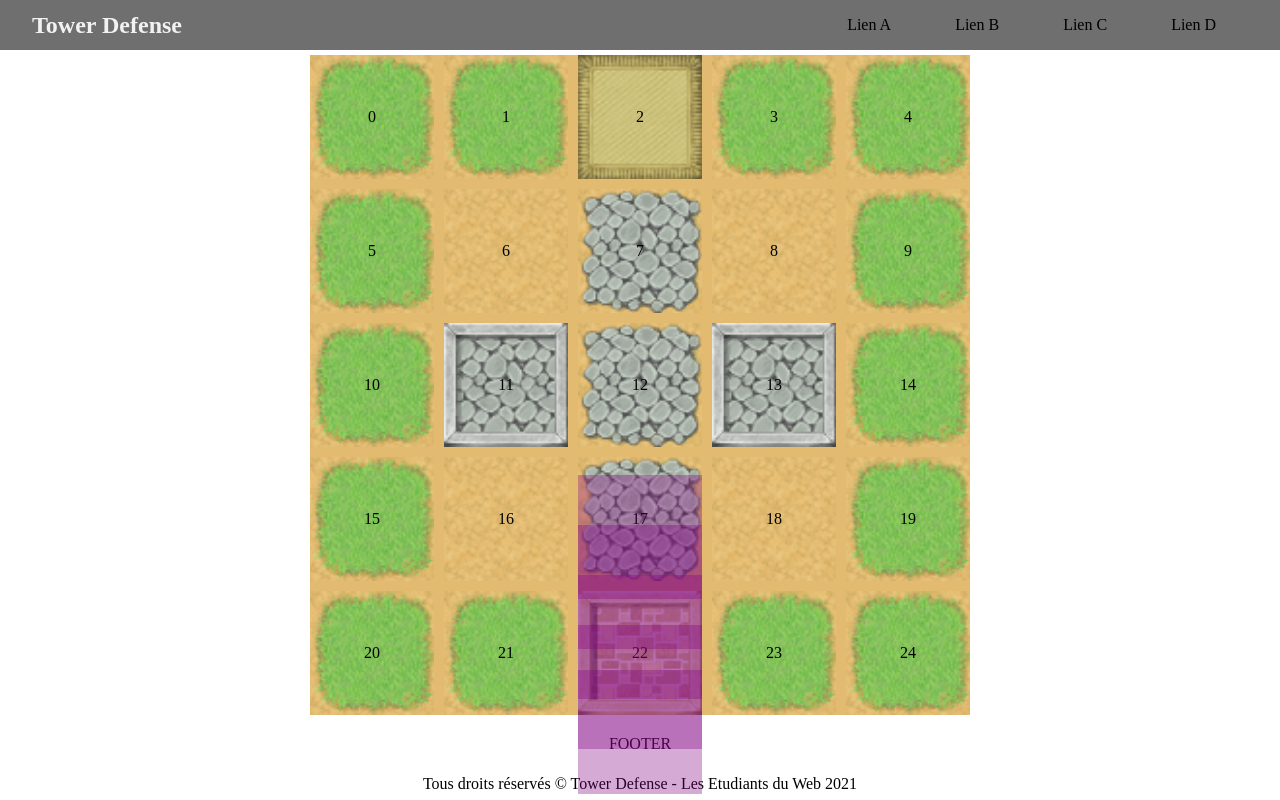
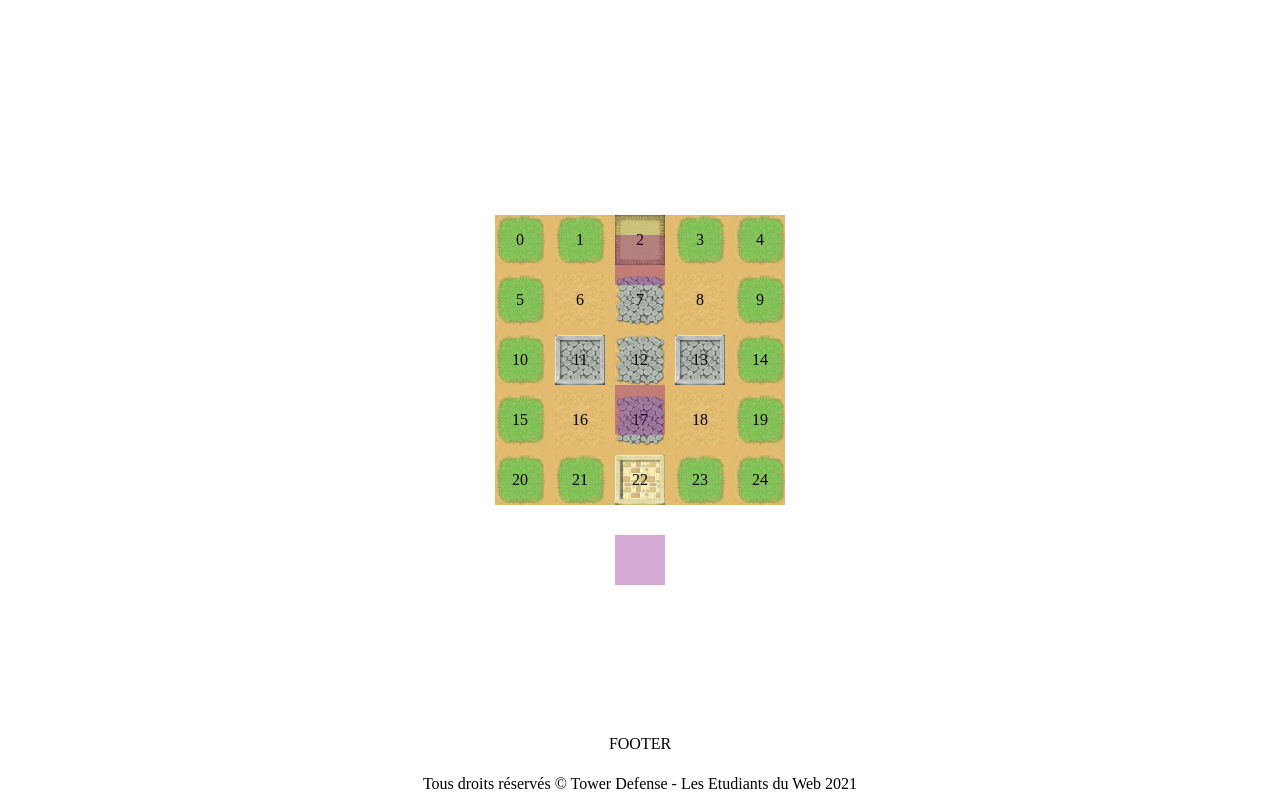
Before and after one commit to LesEtudiantsDuWeb/tower-defense, a website with bundled scripts: page index.html in a window 1280 px wide. Built offline with nearby package versions, Linux system fonts and the light colour scheme.

Commit message:
remove header, add constants and comments, little fix css, fix launch wave

```diff
--- a/index.html
+++ b/index.html
@@ -9,7 +9,7 @@
         <script src="scripts/index.js" type="module"></script>
     </head>
     <body>
-        <header class="header">
+        <!-- <header class="header">
             <h2 class="title">Tower Defense</h2>
             <nav class="primary">
                 <a href="#" class="link">
@@ -25,7 +25,7 @@
                     Lien D
                 </a>
             </nav>
-        </header>
+        </header> -->
 
         <div class="container">
             <div id="map" class="map"></div>
--- a/scripts/Game.js
+++ b/scripts/Game.js
@@ -61,8 +61,6 @@ export default class Game {
     }
 
     updateStates() {
-        this.timestamp;
-
         this.currentMap.updateStates(this.timestamp);
     }
 
--- a/scripts/Map.js
+++ b/scripts/Map.js
@@ -1,6 +1,7 @@
 import utils from './utils.js';
 import Tile from './Tile.js';
 import Wave from './Wave.js';
+import C from './constants.js';
 
 /**
  * La classe Map gère tout ce qui est en rapport avec la map.
@@ -63,7 +64,7 @@ export default class Map {
         this.jsonMonsters = jsonMonsters;
 
         /**
-         * Vague courante
+         * Vague courante, démarre à -1
          * @type number
          */
         this.currentWaveIndex = -1;
@@ -100,9 +101,17 @@ export default class Map {
     generateWave() {
         console.log('Génération de la vague', this.currentWaveIndex);
         // NOTE modifier map par routes ?
-        return new Wave({ ...this.waves[this.currentWaveIndex], jsonMonsters: this.jsonMonsters, map: this, waveNumber: this.currentWaveIndex });
+        return new Wave({
+            ...this.waves[this.currentWaveIndex],
+            jsonMonsters: this.jsonMonsters,
+            map: this,
+            waveNumber: this.currentWaveIndex,
+        });
     }
 
+    /**
+     * Passe à la vague suivante
+     */
     nextWave() {
         if (this.finished) return;
 
@@ -122,6 +131,7 @@ export default class Map {
         // Modifie les variables CSS pour adapter le grid en fonction du nombre de cases en X et Y
         this.element.style.setProperty('--nbColumns', this.nbTiles.x);
         this.element.style.setProperty('--nbRows', this.nbTiles.y);
+        this.element.style.setProperty('--tile-size', C.TILE_DEFAULT_SIZE);
 
         // Ajoute les cases dans la map
         utils.appendChilds(
@@ -150,6 +160,10 @@ export default class Map {
         this.waveIteration((wave) => wave.updateStates(timestamp));
     }
 
+    /**
+     * Boucle le tableau des vagues de monstres actuellement sur la carte
+     * @param {void} fn
+     */
     waveIteration(fn) {
         this.currentWaves.forEach(fn);
     }
--- a/scripts/Wave.js
+++ b/scripts/Wave.js
@@ -1,5 +1,6 @@
 import Monster from './Monster.js';
 import utils from './utils.js';
+import C from './constants.js';
 
 /**
  * La classe Wave gère l'ensemble de la vague.
@@ -72,7 +73,14 @@ export default class Wave {
          */
         this.arrMonstersInMap = [];
 
-        this.delaiBeforeNextWave = 5000;
+        this.delaiBeforeNextWave = C.WAVE_DELAI * 1000;
+
+        /**
+         * Enregistre le setTimeout de la vague suivante. Cela permet d'éviter
+         * de lancer plusieurs setTimeout entre la fin d'une vague et le début
+         * de la suivante.
+         */
+        this.timeout = 0;
     }
 
     /**
@@ -121,6 +129,7 @@ export default class Wave {
      * Démarre la vague
      */
     popMonster() {
+        // S'il reste des monstres de la vague à lancer sur la carte
         if (this.arrPopMonsters.length) {
             // Récupère le premier monstre du tableau d'apparition
             const monster = this.arrPopMonsters.pop();
@@ -138,16 +147,16 @@ export default class Wave {
             monster.initialPosition();
 
             this.arrMonstersInMap.push(monster);
-        } else {
+        } else if (!this.timeout) {
             // Wave terminée !
-            setTimeout(() => {
+            this.timeout = setTimeout(() => {
                 this.map.nextWave();
             }, this.delaiBeforeNextWave);
         }
     }
 
     updateStates(timestamp) {
-        if (timestamp % 10 === 0) {
+        if (timestamp % (C.MONSTER_DELAI * 60) === 0) {
             this.popMonster();
         }
         this.arrMonstersInMap.forEach((monster) => monster.updateStates(timestamp));
--- /dev/null
+++ b/scripts/constants.js
@@ -0,0 +1,5 @@
+export default Object.freeze({
+    TILE_DEFAULT_SIZE: '50px', // Taille des tuiles par défaut
+    WAVE_DELAI: 5, // Delai en secondes avant de passer à la vague suivante
+    MONSTER_DELAI: .5, // Delai en secondes avant de passer au monstre suivant
+});
--- a/styles/scss/_variables.scss
+++ b/styles/scss/_variables.scss
@@ -1,4 +1,4 @@
-$headerHeight: 50px;
+$headerHeight: 0px;
 $footerHeight: 80px;
 $mapGap: 10px;
 
--- a/styles/scss/components/_map.scss
+++ b/styles/scss/components/_map.scss
@@ -1,6 +1,7 @@
 :root {
     --nbRows: 5;
     --nbColumns: 5;
+    --tile-size: 30px;
 }
 
 .map {
@@ -8,11 +9,11 @@
     grid-auto-flow: row dense;
     grid-template-rows: repeat(
         var(--nbRows),
-        calc(min(100vh - #{$headerHeight} - #{$footerHeight}, 100vw - 10px) / max(var(--nbRows), var(--nbColumns)) - 10px)
+        var(--tile-size)
     );
     grid-template-columns: repeat(
         var(--nbColumns),
-        calc(min(100vh - #{$headerHeight} - #{$footerHeight}, 100vw - 10px) / max(var(--nbRows), var(--nbColumns)) - 10px)
+        var(--tile-size)
     );
     gap: $mapGap;
     background-color: #e3bb70;
--- a/styles/scss/components/_structure.scss
+++ b/styles/scss/components/_structure.scss
@@ -39,7 +39,7 @@ header {
     @include center(center);
     flex-direction: column;
     background-size: cover;
-    margin-top: 50px;
+    margin-top: $headerHeight;
 
     .section {
         display: none;
```
Also changed, not shown: styles/css/style.css.
